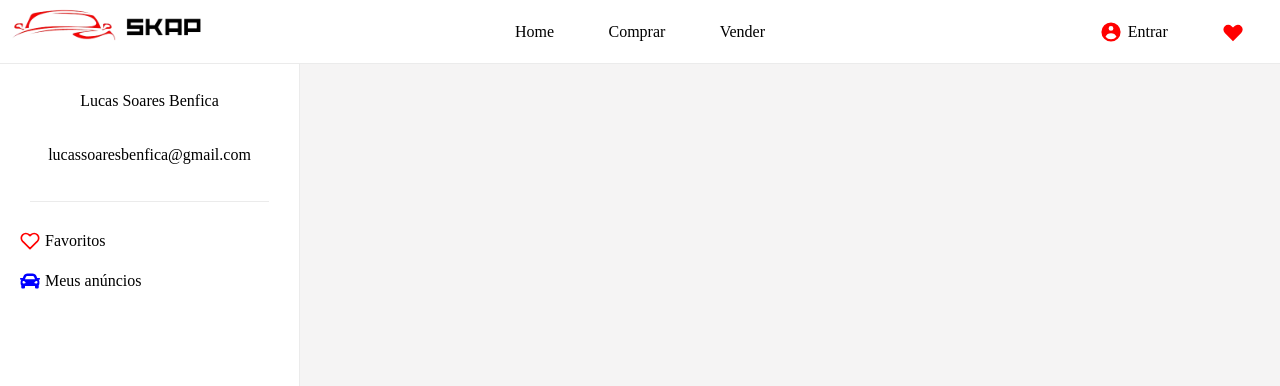
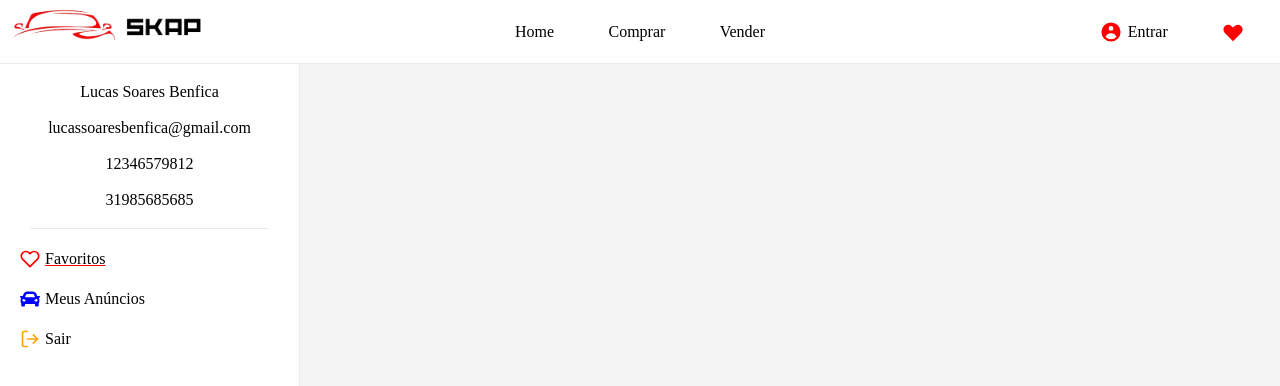
Before and after one commit to Lucas-Benfica/skap-front, a React (Vite) app: page /usuario in a window 1280 px wide. Shown: the top 386 px of the page. Built offline with nearby package versions, Linux system fonts and the light colour scheme; no server answers.

Commit message:
Categorias e ranking home

```diff
--- a/src/pages/CarSalePage.jsx
+++ b/src/pages/CarSalePage.jsx
@@ -5,7 +5,8 @@ import ImagesToSale from "../components/ImagesSale";
 import { ContainerSale } from "../styles/SaleStyle";
 import { AiFillHeart } from "react-icons/ai";
 import api from "../services/api";
-import { useParams } from "react-router-dom";
+import { useNavigate, useParams } from "react-router-dom";
+import useAuth from "../hooks/useAuth";
 
 const ex = {
     name: "",
@@ -33,24 +34,61 @@ export default function CarSale() {
     const { id } = useParams();
     const [car, setCar] = useState(ex);
 
-    useEffect(()=>{
+    const { auth } = useAuth();
+    const navigate = useNavigate();
+
+    useEffect(() => {
+        console.log(auth);
         const promise = api.getCarsById(id);
-        promise.then( (res) => {
+        promise.then((res) => {
             setCar(res.data);
-            console.log(res.data);
-            console.log(res.data.views);
+            if (auth) {
+                const promise = api.isFavorite(res.data.id, auth);
+                promise.then((res) => {
+                    console.log(res.data);
+                    console.log(res.data.favoriteCar);
+                    const isFavoriteCar = false;
+                    if (isFavoriteCar) {
+                        setIsHeartActive(true);
+                    }
+                });
+                promise.catch((err) => {
+                    alert(err.response.data);
+                });
+            }
         });
-
         promise.catch((err) => {
             alert(err.response.data);
         });
-    },[])
+    }, [])
 
     const [isHeartActive, setIsHeartActive] = useState(false);
 
-    const toggleHeart = () => {
-        console.log(isHeartActive)
-        setIsHeartActive(!isHeartActive);
+    function toggleHeart(id) {
+        if (!auth) {
+            alert("Você precisa estar logado para adicionar aos favoritos.");
+            navigate("/login");
+            return;
+        }
+        if (!isHeartActive) {
+            const promise = api.addFavorites(id, auth);
+            promise.then((res) => {
+                alert(res.data);
+                setIsHeartActive(true);
+            });
+            promise.catch((err) => {
+                alert(err.response.data);
+            });
+        }
+        else if (isHeartActive) {
+            const promise = api.removeFavorites(id, auth);
+            promise.then((res) => {
+                setIsHeartActive(false);
+            });
+            promise.catch((err) => {
+                alert(err.response.data);
+            });
+        }
     };
 
     return (
@@ -120,7 +158,7 @@ export default function CarSale() {
                                 <p>- Nome: {car.seller.name}</p>
                                 <p>- Email: {car.seller.email}</p>
                                 <p>- Telefone: {car.seller.phoneNumber}</p>
-                                <div className="heart-icon" onClick={toggleHeart}>
+                                <div className="heart-icon" onClick={() => toggleHeart(car.id)}>
                                     <AiFillHeart className={isHeartActive ? "active" : ""} />
                                 </div>
                             </ContactInfo>
--- a/src/pages/CarsPage.jsx
+++ b/src/pages/CarsPage.jsx
@@ -1,7 +1,7 @@
 import SearchInput from "../components/SearchInput";
 import { IoSwapVertical } from "react-icons/io5";
 import CarCard from "../components/CardCar";
-import { ContainerPageCarros, ContainerProdutos, HeaderMain, SecondHeader, StyledIcon } from "../styles/CarsPageStyle";
+import { ContainerPageCarros, ContainerProdutos, SecondHeader, StyledIcon } from "../styles/CarsPageStyle";
 import Header from "../components/Header";
 import { useEffect, useState } from "react";
 import api from "../services/api";
--- a/src/pages/UserPage.jsx
+++ b/src/pages/UserPage.jsx
@@ -1,10 +1,12 @@
 import { styled } from "styled-components";
 import Header from "../components/Header";
+import { useState } from 'react';
 import { Link } from 'react-router-dom';
-import { FiHeart } from 'react-icons/fi';
-import { FaCar } from 'react-icons/fa';
+import { FiHeart, FiLogOut } from 'react-icons/fi';
+import { FaCar, FaUser } from 'react-icons/fa';
 
 export default function UserPage() {
+    const [selectedOption, setSelectedOption] = useState("Favoritos");
 
     return (
         <ContainerSale>
@@ -14,23 +16,48 @@ export default function UserPage() {
                     <InfoUser>
                         <h1>Lucas Soares Benfica</h1>
                         <h2>lucassoaresbenfica@gmail.com</h2>
+                        <h2>12346579812</h2>
+                        <h2>31985685685</h2>
                         <div></div>
                     </InfoUser>
                     <MenuDiv>
-                    <OptionDiv>
-                        <FiHeart size={IconSize} color="red" />
-                        <Link to="/usuario/favoritos">Favoritos</Link>
-                    </OptionDiv>
-                    <OptionDiv>
-                        <FaCar size={IconSize} color="blue" /> {/* Use FaCar here */}
-                        <Link to="/usuario/meus-anuncios">Meus anúncios</Link>
-                    </OptionDiv>
+                        <OptionDiv>
+                            <FiHeart size={IconSize} color="red" />
+                            <Link
+                                to="/usuario/favoritos"
+                                onClick={() => setSelectedOption("Favoritos")}
+                                style={{ textDecoration: selectedOption === "Favoritos" ? "underline red" : "none" }}
+                            >
+                                Favoritos
+                            </Link>
+                        </OptionDiv>
+                        <OptionDiv>
+                            <FaCar size={IconSize} color="blue" />
+                            <Link
+                                to="/usuario/meus-anuncios"
+                                onClick={() => setSelectedOption("Meus Anúncios")}
+                                style={{ textDecoration: selectedOption === "Meus Anúncios" ? "underline red" : "none" }}
+                            >
+                                Meus Anúncios
+                            </Link>
+                        </OptionDiv>
+                        <OptionDiv>
+                            <FiLogOut size={IconSize} color="orange" />
+                            <Link
+                                to="/sair"
+                                onClick={() => setSelectedOption("Sair")}
+                                style={{ textDecoration: selectedOption === "Sair" ? "underline red" : "none" }}
+                            >
+                                Sair
+                            </Link>
+                        </OptionDiv>
                     </MenuDiv>
                 </Options>
             </ContainerUserInfo>
         </ContainerSale>
     );
 }
+
 
 const ContainerSale = styled.div`
     width: 100vw;
@@ -57,7 +84,7 @@ const Options = styled.div`
 `
 const InfoUser = styled.div`
     width: 100%;
-    height: 20%;
+    height: auto;
     display: flex;
     flex-direction: column;
     align-items: center;
@@ -83,8 +110,8 @@ const OptionDiv = styled.div`
   gap: 5px;
 
   a {
-    text-decoration: none; /* Remove a decoração de texto do Link */
-    color: inherit; /* Mantém a cor padrão do pai (OptionDiv) */
+    text-decoration: none;
+    color: inherit;
     }
 `;
 
--- a/src/services/api.js
+++ b/src/services/api.js
@@ -23,6 +23,18 @@ function createCar(body, token){
     return promise;
 }
 
+function addFavorites(id, token){
+    const config = createConfig(token);
+    const promise = axios.post(`${URL}/favorites/add/${id}`, config);
+    return promise;
+}
+
+function removeFavorites(id, token){
+    const config = createConfig(token);
+    const promise = axios.post(`${URL}/favorites/remove/${id}`, config);
+    return promise;
+}
+
 //Gets
 function getCarsList(){
     const promise = axios.get(`${URL}/cars`);
@@ -41,6 +53,11 @@ function getCarsRanking(){
     const promise = axios.get(`${URL}/ranking`);
     return promise;
 }
+function isFavorite(id, token){
+    const config = createConfig(token);
+    const promise = axios.get(`${URL}/favorite/${id}`, config);
+    return promise;
+}
 
 
 
@@ -51,7 +68,10 @@ const api = {
     createCar,
     getCarsList,
     getCarsById,
-    getCarsRanking
+    getCarsRanking,
+    addFavorites,
+    removeFavorites,
+    isFavorite
 };
 
 export default api;
```
